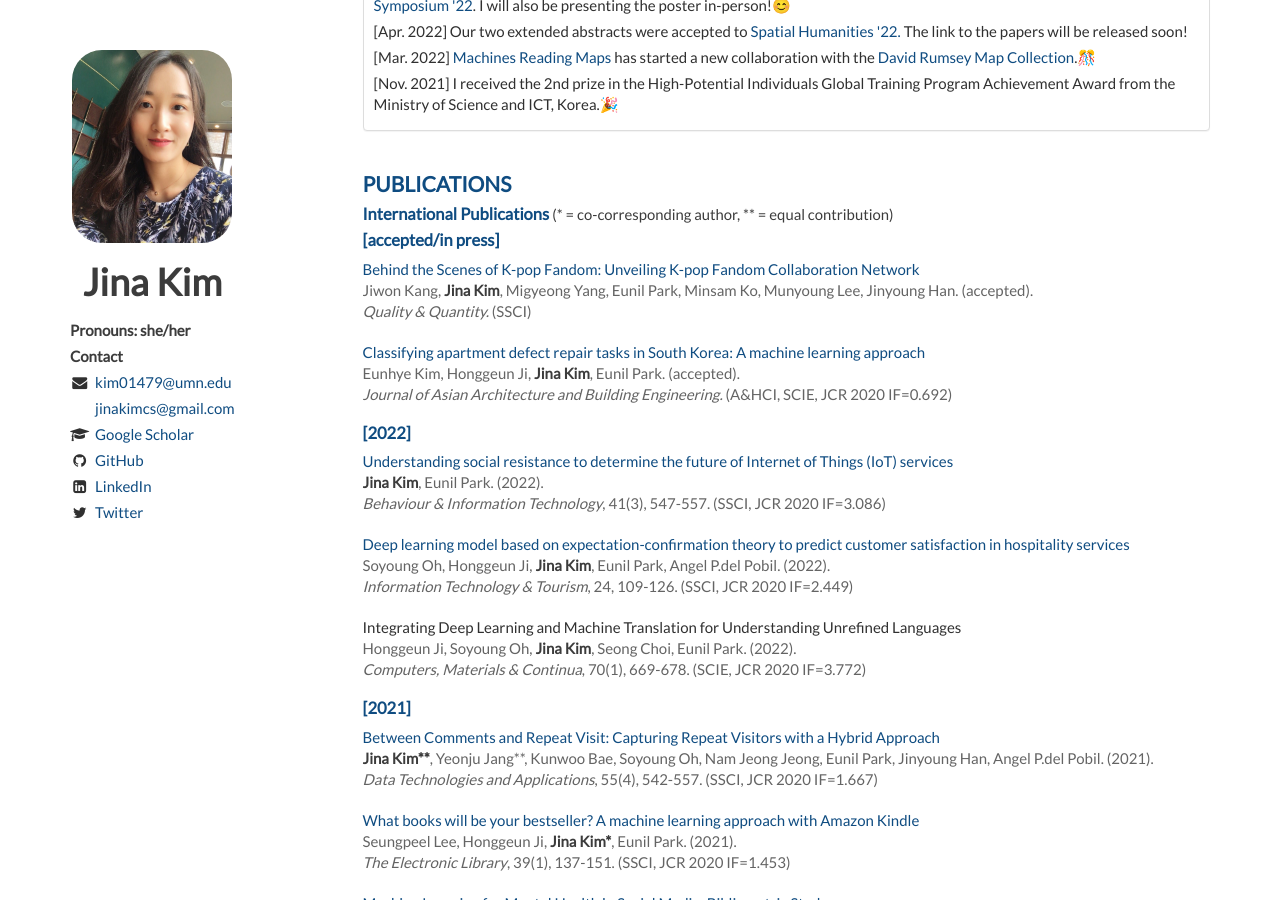
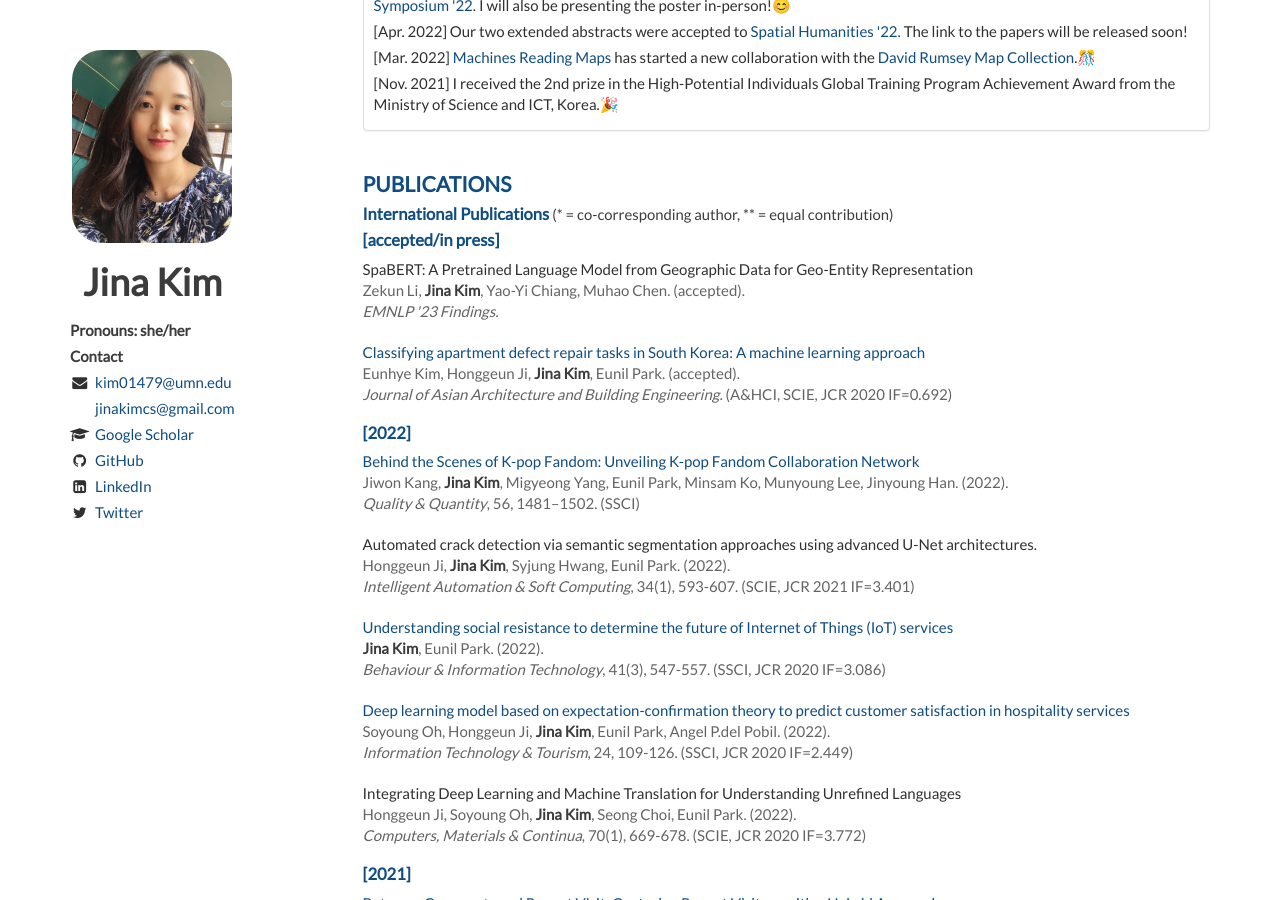
Before and after one commit to Jina-Kim/Jina-Kim.github.io, a Jekyll site: the page built from index.html, in a window 1280 px wide and 900 px high, scrolled down 532 px. Built offline with Jekyll 4.4.1, drawn with Linux system fonts in a browser that asks for light colours; nearby versions of some CDN libraries; the list of posts is cut into pages by our own code.

Commit message:
Update publications.html

```diff
--- a/_includes/publications.html
+++ b/_includes/publications.html
@@ -4,11 +4,12 @@
     <h2>International Publications <span style="font-size: 90%;color: rgb(60, 60, 60);font-weight: normal;">(* = co-corresponding author, ** = equal contribution)</span></h2>
 
     <h2>[accepted/in press]</h2>
+
     <article>
         <header>
-            <a href="https://link.springer.com/article/10.1007/s11135-021-01189-5" class="paper_link">Behind the Scenes of K-pop Fandom: Unveiling K-pop Fandom Collaboration Network</a><br/>
-            <span> Jiwon Kang, <em>Jina Kim</em>, Migyeong Yang, Eunil Park, Minsam Ko, Munyoung Lee, Jinyoung Han. (accepted).</span><br/>
-            <span><i>Quality & Quantity.</i> (SSCI)</span>
+            SpaBERT: A Pretrained Language Model from Geographic Data for Geo-Entity Representation<br/>
+            <span> Zekun Li, <em>Jina Kim</em>, Yao-Yi Chiang, Muhao Chen. (accepted).</span><br/>
+            <span><i>EMNLP '23 Findings.</i></span>
         </header>
     </article>
 
@@ -21,6 +22,21 @@
     </article>
 
     <h2>[2022]</h2>
+    <article>
+        <header>
+            <a href="https://link.springer.com/article/10.1007/s11135-021-01189-5" class="paper_link">Behind the Scenes of K-pop Fandom: Unveiling K-pop Fandom Collaboration Network</a><br/>
+            <span> Jiwon Kang, <em>Jina Kim</em>, Migyeong Yang, Eunil Park, Minsam Ko, Munyoung Lee, Jinyoung Han. (2022).</span><br/>
+            <span><i>Quality & Quantity</i>, 56, 1481–1502. (SSCI)</span>
+        </header>
+    </article>
+
+    <article>
+        <header>
+            Automated crack detection via semantic segmentation approaches using advanced U-Net architectures.<br/>
+            <span> Honggeun Ji, <em>Jina Kim</em>, Syjung Hwang, Eunil Park. (2022).</span><br/>
+            <span><i>Intelligent Automation & Soft Computing</i>, 34(1), 593-607. (SCIE, JCR 2021 IF=3.401)</span>
+        </header>
+    </article>
 
     <article>
         <header>
```
